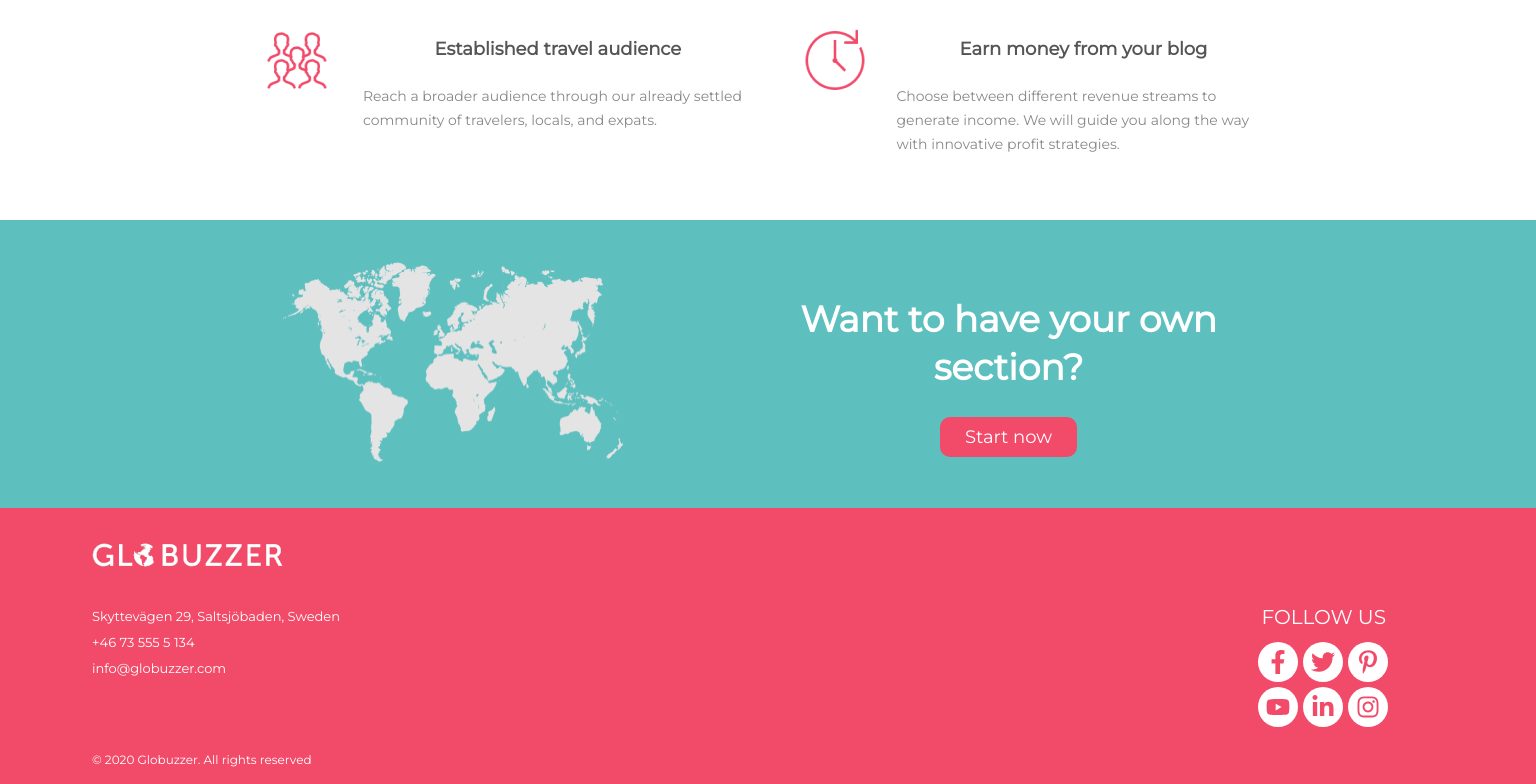
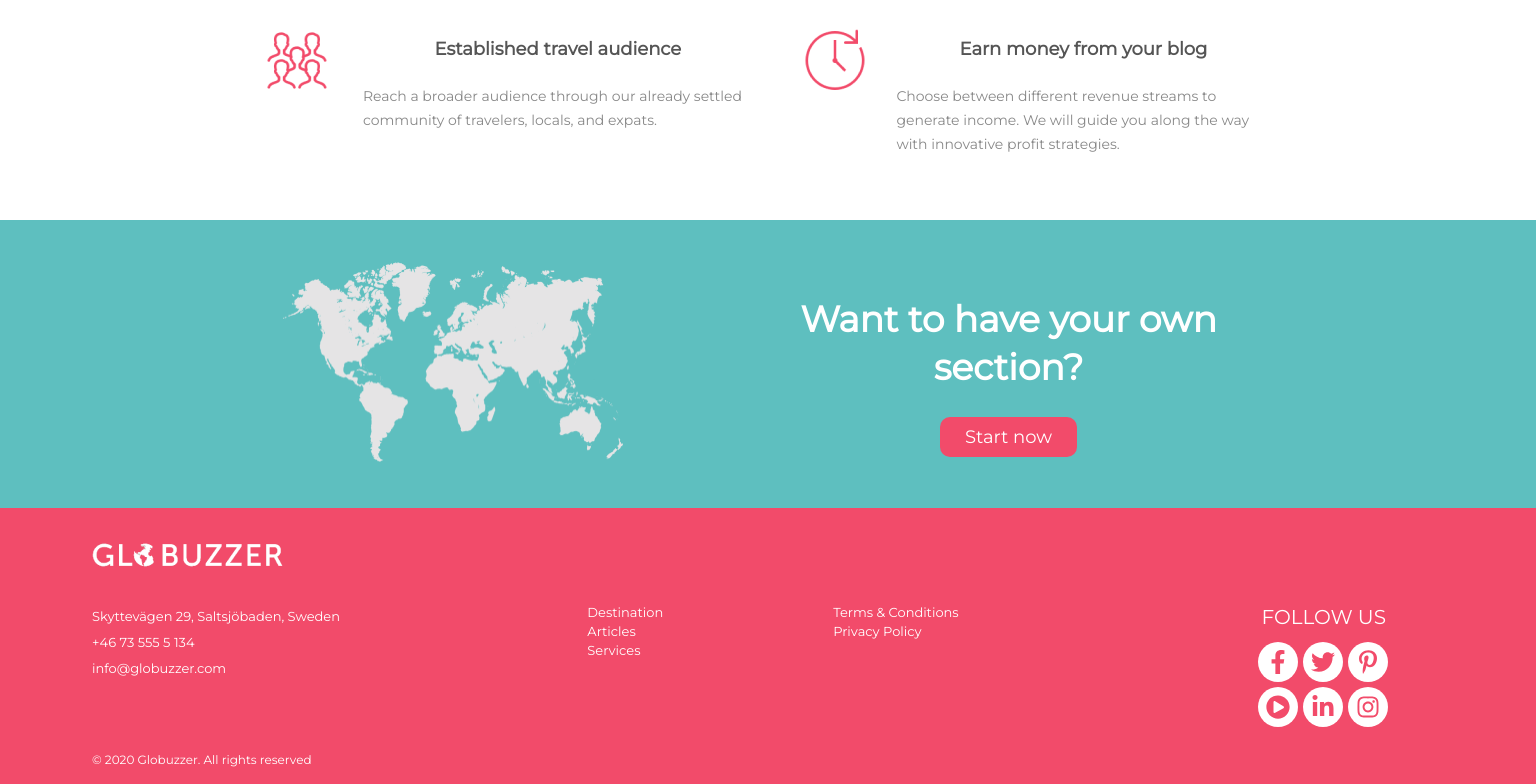
Before and after one commit to tarcea/why-globuzzer, a React (Create React App) app: page / in a window 1536 px wide. Shown: the part 512-1296 px from the top of the page. Built offline with nearby package versions, Linux system fonts and the light colour scheme.

Commit message:
footer done

```diff
--- a/package.json
+++ b/package.json
@@ -10,6 +10,7 @@
     "react": "^17.0.1",
     "react-dom": "^17.0.1",
     "react-icons": "^3.11.0",
+    "react-router-dom": "^5.2.0",
     "react-scripts": "4.0.0",
     "web-vitals": "^0.2.4"
   },
--- a/src/components/Footer/ContactIcons.js
+++ b/src/components/Footer/ContactIcons.js
@@ -1,6 +1,6 @@
 import React from 'react';
 import { FaFacebookF, FaTwitter,
-         FaPinterestP, FaYoutube,
+         FaPinterestP, FaPlayCircle,
          FaLinkedinIn, FaInstagram
        } from 'react-icons/fa';
 import './Footer.css';
@@ -8,24 +8,31 @@ import './Footer.css';
 const ContactIcons = () => {
   return (
     <div className="contact-icons">
-      <div className="white-square">
+      <a href="https://www.facebook.com/Globuzzer/"
+      className="white-square">
         <FaFacebookF />
-      </div>
-      <div className="white-square">
+      </a>
+      <a href="https://twitter.com/globuzzer"
+      className="white-square">
         <FaTwitter />
-      </div>
-      <div className="white-square">
+      </a>
+      <a href="https://www.pinterest.se/globuzzer/"
+      className="white-square">
         <FaPinterestP />
-      </div>
-      <div className="white-square">
-        <FaYoutube />
-      </div>
-      <div className="white-square">
+      </a>
+      <a href="https://www.youtube.com/channel/UC4u8N-QBDMWG6OqzSni8clw"
+      className="white-square">
+        <FaPlayCircle />
+      </a>
+      <a href="https://www.linkedin.com/company/globuzzer/"
+      className="white-square">
         <FaLinkedinIn />
-      </div>
-      <div className="white-square">
+      </a>
+      <a href="https://www.instagram.com/globuzzer/"
+      className="white-square">
         <FaInstagram />
-      </div>
+      </a>
+
     </div>
   );
 }
--- a/src/components/Footer/Footer.css
+++ b/src/components/Footer/Footer.css
@@ -1,3 +1,7 @@
+a {
+  text-decoration: none;
+}
+
 /*FooterMap*/
 
 .footer-map {
@@ -95,6 +99,10 @@
    justify-items: center;
 }
 
+.contact-icons a {
+  color: #F24B6A;
+}
+
 .white-square {
   width: 40px;
   height: 40px;
@@ -107,6 +115,8 @@
 }
 
 .footer-copyright {
+  font-family: Montserrat;
+  font-style: normal;
   text-align: center;
   font-style: normal;
   font-weight: 500;
@@ -174,8 +184,6 @@
   position: absolute;
   top: 231px;
   left: 92px;
-  font-family: Montserrat;
-  font-style: normal;
   font-weight: 500;
   font-size: 12px;
   line-height: 146.28%
@@ -198,5 +206,27 @@
   line-height: 146.28%;
   color: #FFFFFF;
 }
+.footer-links {
+  display: flex;
+  position: absolute;
+  top: 95px;
+}
+
+.link-column {
+  display: flex;
+  flex-direction: column;
+  margin-right: 80px;
+  margin-left: 90px;
+}
+
+.link-column a {
+  font-family: Montserrat;
+  font-style: normal;
+  font-weight: 500;
+  font-size: 13px;
+  line-height: 146.28%;
+  color: #FFFFFF;
+}
+
 
 }
--- a/src/components/Footer/FooterContact.js
+++ b/src/components/Footer/FooterContact.js
@@ -16,6 +16,20 @@ const FooterContact = () => {
         <p>+46 73 555 5 134</p>
         <p>info@globuzzer.com</p>
       </div>
+      {width >= 1312 && (
+        <div className="footer-links">
+          <div className="link-column">
+          <a href="https://globuzzer.com/#section_newcity">Destination</a>
+          <a href="https://globuzzer.com/#featured_articles">Articles</a>
+          <a href="https://globuzzer.com/#aux_services">Services</a>
+          </div>
+          <div className="link-column">
+          <a href="https://www.mightynetworks.com/terms-of-use">Terms & Conditions</a>
+          <a href="https://www.mightynetworks.com/privacy-policy">Privacy Policy</a>
+          </div>
+        </div>
+      )}
+
       <div className="footer-icons">
       {width >= 1312 && (
         <p className="follow-us">FOLLOW US</p>
--- a/src/index.js
+++ b/src/index.js
@@ -1,12 +1,15 @@
 import React from 'react';
 import ReactDOM from 'react-dom';
+import { BrowserRouter as Router } from "react-router-dom";
 import './index.css';
 import App from './App';
 import reportWebVitals from './reportWebVitals';
 
 ReactDOM.render(
   <React.StrictMode>
-    <App />
+    <Router>
+      <App />
+    </Router>
   </React.StrictMode>,
   document.getElementById('root')
 );
```
Also changed, not shown: 1 other file (tests, documents, lock files or other folders).
